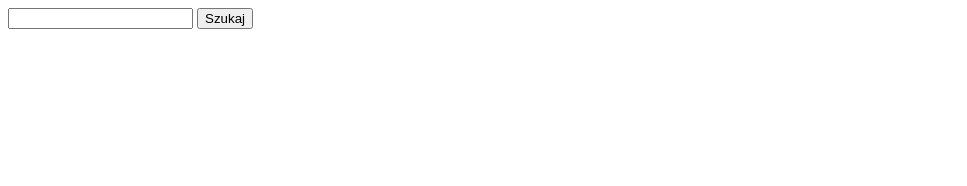
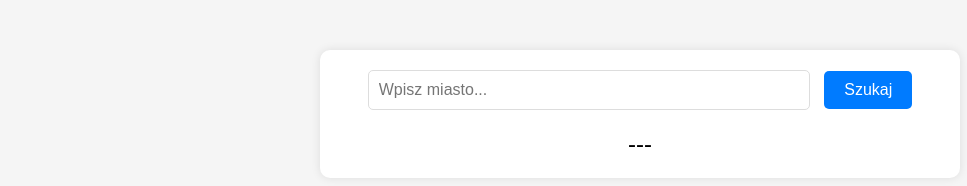
Before and after one commit to davidbieniek/weatherapp, a plain HTML site: page index.html in a window 1280 px wide. Shown: the whole page, without its empty margins (0-967 px from the left). Drawn offline with Linux system fonts and the light colour scheme.

Commit message:
Add style and message about the wrong city name

```diff
--- a/index.html
+++ b/index.html
@@ -3,16 +3,17 @@
   <head>
     <meta charset="UTF-8" />
     <meta name="viewport" content="width=device-width, initial-scale=1.0" />
-    <title>Document</title>
+    <title>Weather App</title>
+    <link rel="stylesheet" href="style.css" />
   </head>
   <body>
-    <div>
-      <div>
-        <input type="text" id="cityValue" />
-        <input type="submit" value="Szukaj" id="but" />
+    <div class="container">
+      <div class="search-container">
+        <input type="text" id="cityValue" placeholder="Wpisz miasto..." />
+        <button id="but">Szukaj</button>
       </div>
-      <div>
-        <div class="temp"></div>
+      <div class="weather-info">
+        <div class="temp">---</div>
       </div>
     </div>
     <script src="main.js"></script>
--- a/main.js
+++ b/main.js
@@ -9,7 +9,12 @@ button.addEventListener("click", () => {
   )
     .then((res) => res.json())
     .then((res) => {
-      console.log(res);
-      temp.innerHTML = `${res.main.temp} C`;
-    });
+      if (res.name !== undefined) {
+        console.log(res);
+        temp.innerHTML = `${res.main.temp} °C`;
+      } else {
+        temp.innerHTML = "Błąd: Nie znaleziono miasta";
+      }
+    })
+    .catch((error) => console.log("Błąd: ", error));
 });
--- /dev/null
+++ b/style.css
@@ -0,0 +1,51 @@
+body {
+  font-family: Arial, sans-serif;
+  margin: 0;
+  padding: 0;
+  background-color: #f5f5f5;
+}
+
+.container {
+  max-width: 600px;
+  margin: 50px auto;
+  background-color: #fff;
+  border-radius: 10px;
+  box-shadow: 0 0 10px rgba(0, 0, 0, 0.1);
+  padding: 20px;
+}
+
+.search-container {
+  text-align: center;
+}
+
+input[type="text"] {
+  padding: 10px;
+  width: 70%;
+  border: 1px solid #ddd;
+  border-radius: 5px;
+  font-size: 16px;
+  margin-right: 10px;
+}
+
+button {
+  padding: 10px 20px;
+  background-color: #007bff;
+  color: #fff;
+  border: none;
+  border-radius: 5px;
+  font-size: 16px;
+  cursor: pointer;
+}
+
+button:hover {
+  background-color: #0056b3;
+}
+
+.weather-info {
+  margin-top: 20px;
+  text-align: center;
+}
+
+.temp {
+  font-size: 24px;
+}
```
